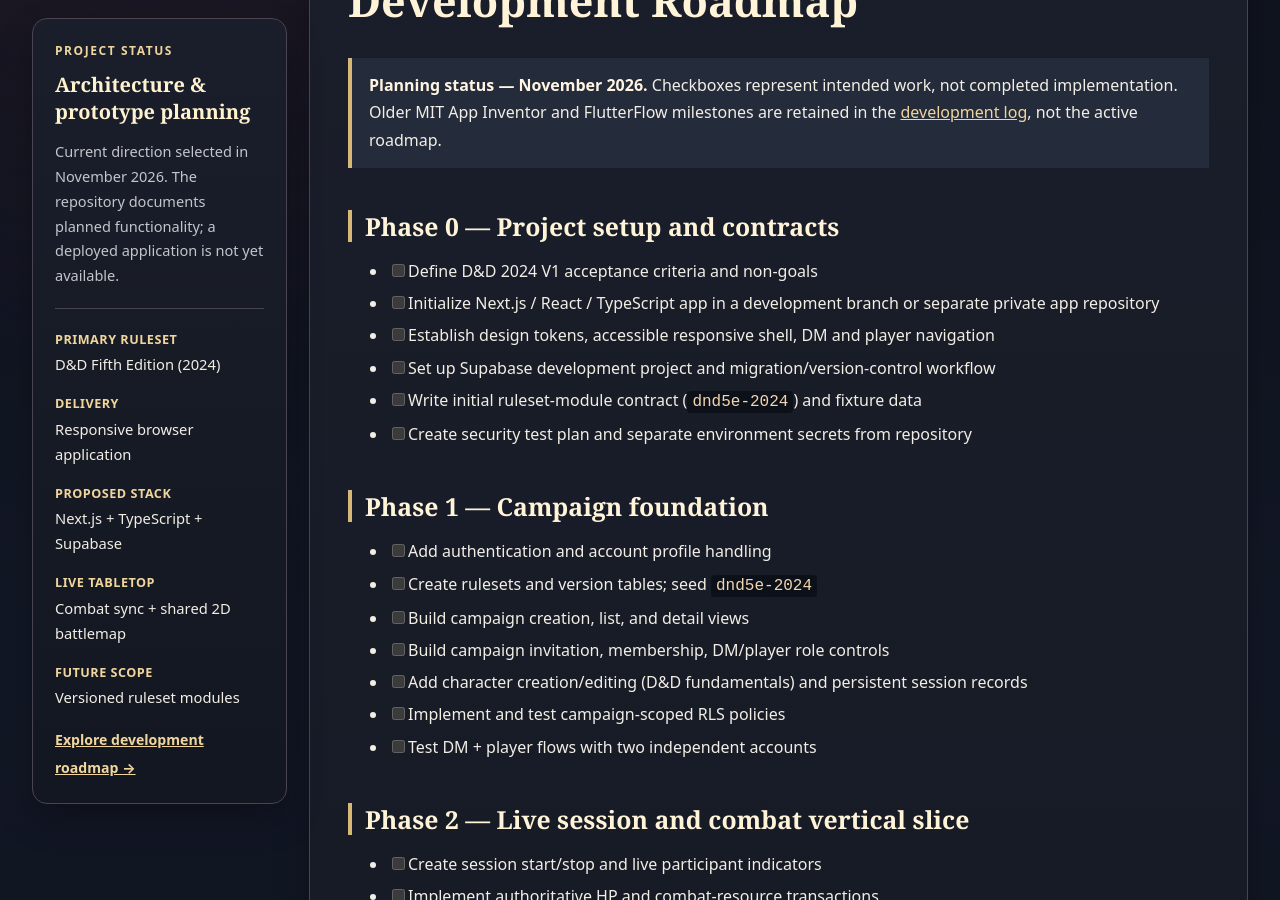
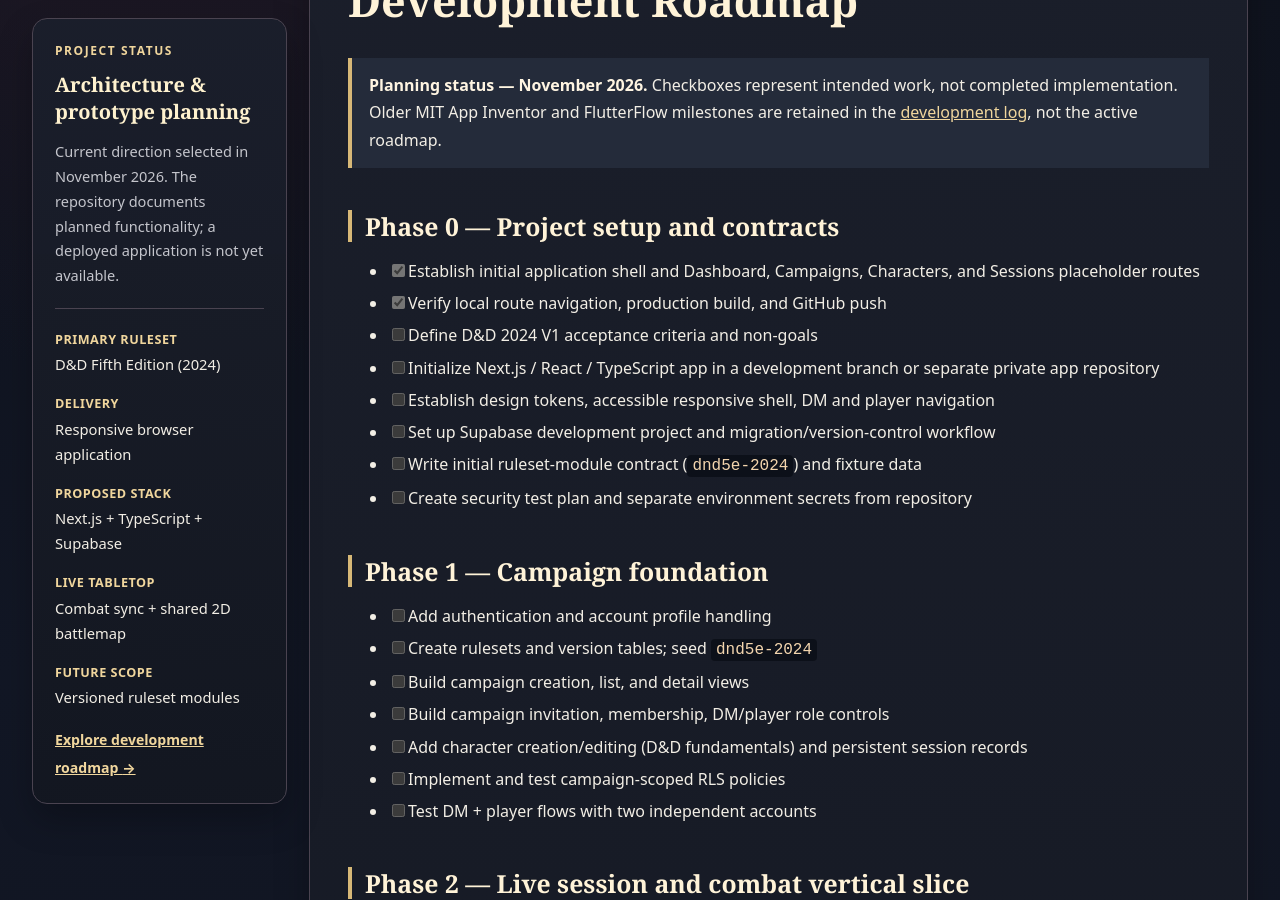
Before and after one commit to awindsor7912/the-master-s-loom, a Jekyll site: the page built from roadmap.md, in a window 1280 px wide and 900 px high, scrolled down 579 px. Built offline with Jekyll 4.4.1, drawn with Linux system fonts in a browser that asks for light colours.

Commit message:
Update roadmap with project setup tasks

```diff
--- a/roadmap.md
+++ b/roadmap.md
@@ -8,7 +8,8 @@ description: Web-first development plan for The Master's Loom.
 > **Planning status — November 2026.** Checkboxes represent intended work, not completed implementation. Older MIT App Inventor and FlutterFlow milestones are retained in the [development log](devlogs/changelog.md), not the active roadmap.
 
 ## Phase 0 — Project setup and contracts
-
+- [x] Establish initial application shell and Dashboard, Campaigns, Characters, and Sessions placeholder routes
+- [x] Verify local route navigation, production build, and GitHub push
 - [ ] Define D&D 2024 V1 acceptance criteria and non-goals
 - [ ] Initialize Next.js / React / TypeScript app in a development branch or separate private app repository
 - [ ] Establish design tokens, accessible responsive shell, DM and player navigation
```
